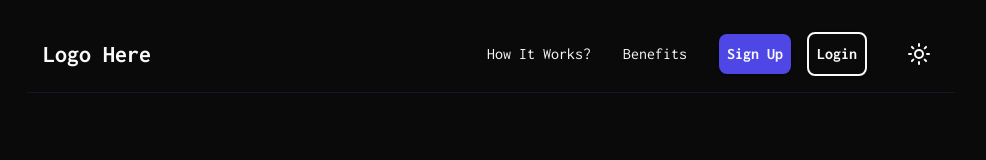
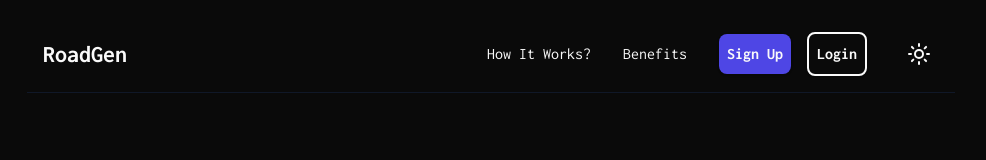
Before and after one commit to AgrwalNipun/roadmap_ai_frontend, a React (Vite) app: page / in a window 1280 px wide. Shown: the top 160 px of the page, without its empty margins (149-1135 px from the left). Built offline with nearby package versions, Linux system fonts and the light colour scheme.

Commit message:
added menu for small screen

```diff
--- a/src/Components/Navbar.jsx
+++ b/src/Components/Navbar.jsx
@@ -1,35 +1,43 @@
+import { LucideMenu } from "lucide-react"
 import { ThemeSwitcher } from "./ThemeSwitcher"
+import { useState } from "react"
 
 
-export const Navbar = ()=>{
+export const Navbar = () => {
 
-    return <div
-    className="
-    mx-auto
+    const [showMenu, setShowMenu] = useState(false);
 
-    border-gray-900
-    border-b-1
-    flex items-center justify-between p-4 bg-[hsl(var(--background))] text-[hsl(var(--foreground))]"
-    >
-
-        <div className = "text-2xl font-bold" >Logo Here</div>
+    return <div className="mx-auto border-gray-900 border-b-1 flex items-center justify-between p-4 bg-[hsl(var(--background))] text-[hsl(var(--foreground))]">
+        <div className="text-2xl font-bold" >RoadGen</div>
 
 
+        <LucideMenu className="md:hidden w-8 h-8" onClick={()=>setShowMenu(!showMenu)}/>
+               {showMenu && (
+                <div className="absolute top-16 right-4 bg-[hsl(var(--background))] p-4 rounded-xl shadow-md md:hidden flex flex-col justify-center items-center gap-4 z-50">
+                    <div >How It Works?</div>
+                    <div >Benefits</div>
+                    <div >Sign Up</div>
+                    <div >Login</div>
+            <ThemeSwitcher />
 
-       <div className="flex flex-col md:flex-row  justify-center items-center gap-8">
+                </div>
+            )}
+
+
+        <div className=" hidden md:flex  md:flex-row  justify-center items-center gap-8">
             <div>How It Works?</div>
             <div>Benefits</div>
             <div className="  flex  justify-center items-center gap-4">
                 <div className="card font-bold">Sign Up</div>
-            <p className="card !bg-[hsl(var(--background))] rounded-xl border-2 font-bold">Login</p>
+                <p className="card !bg-[hsl(var(--background))] rounded-xl border-2 font-bold">Login</p>
 
             </div>
 
-                <ThemeSwitcher/>
+            <ThemeSwitcher />
 
 
 
-    </div>
+        </div>
     </div>
 
 }
```
